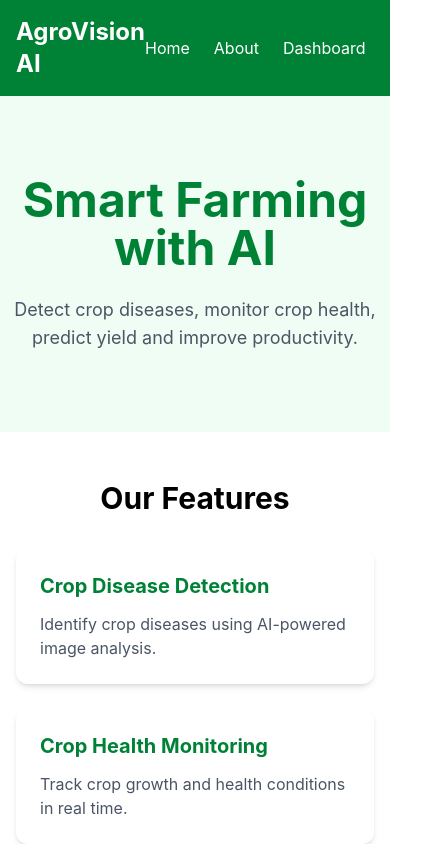
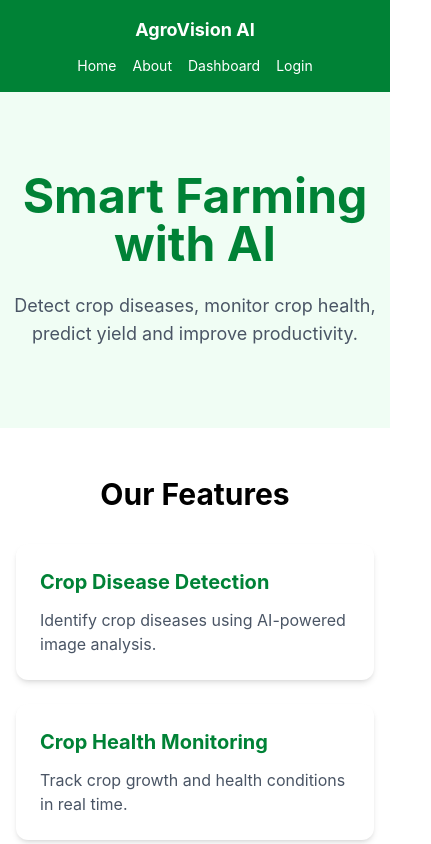
Before and after one commit to riyachaudhari912/agrovision-ai, a React (Vite) app: page / in a window 390 px wide. Shown: the top 844 px of the page, 431 px wide, since content can reach past the window. Built offline with nearby package versions, Linux system fonts and the light colour scheme.

Commit message:
fix: improve navbar responsiveness for mobile devices

```diff
--- a/src/components/Navbar.jsx
+++ b/src/components/Navbar.jsx
@@ -3,12 +3,12 @@ import { Link } from "react-router-dom";
 function Navbar() {
   return (
     <nav className="bg-green-700 text-white p-4">
-      <div className="max-w-7xl mx-auto flex justify-between items-center">
-        <h1 className="text-2xl font-bold">
+      <div className="max-w-7xl mx-auto flex flex-col md:flex-row justify-between items-center gap-3">
+        <h1 className="text-lg md:text-2xl font-bold">
           AgroVision AI
         </h1>
 
-        <div className="flex gap-6">
+        <div className="flex flex-wrap gap-4 text-sm md:text-base">
           <Link to="/">Home</Link>
           <Link to="/about">About</Link>
           <Link to="/dashboard">Dashboard</Link>
```
